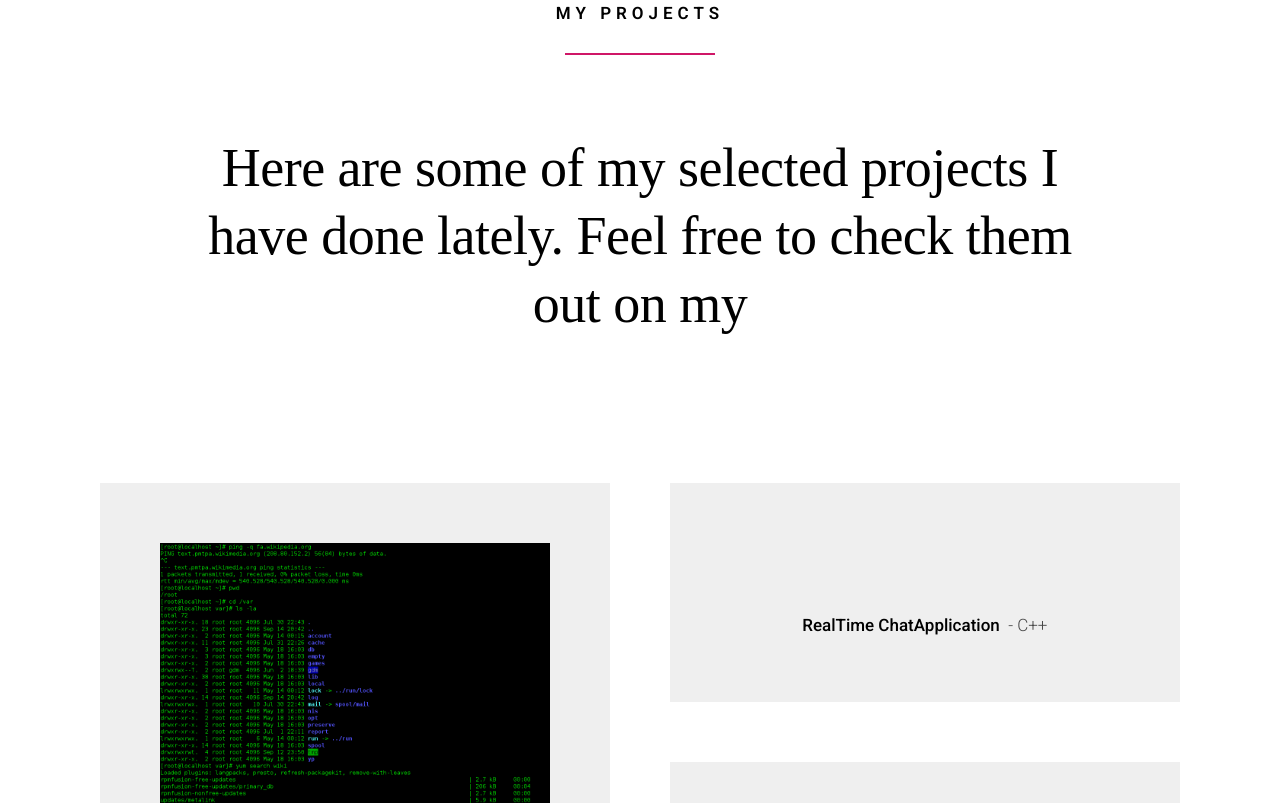
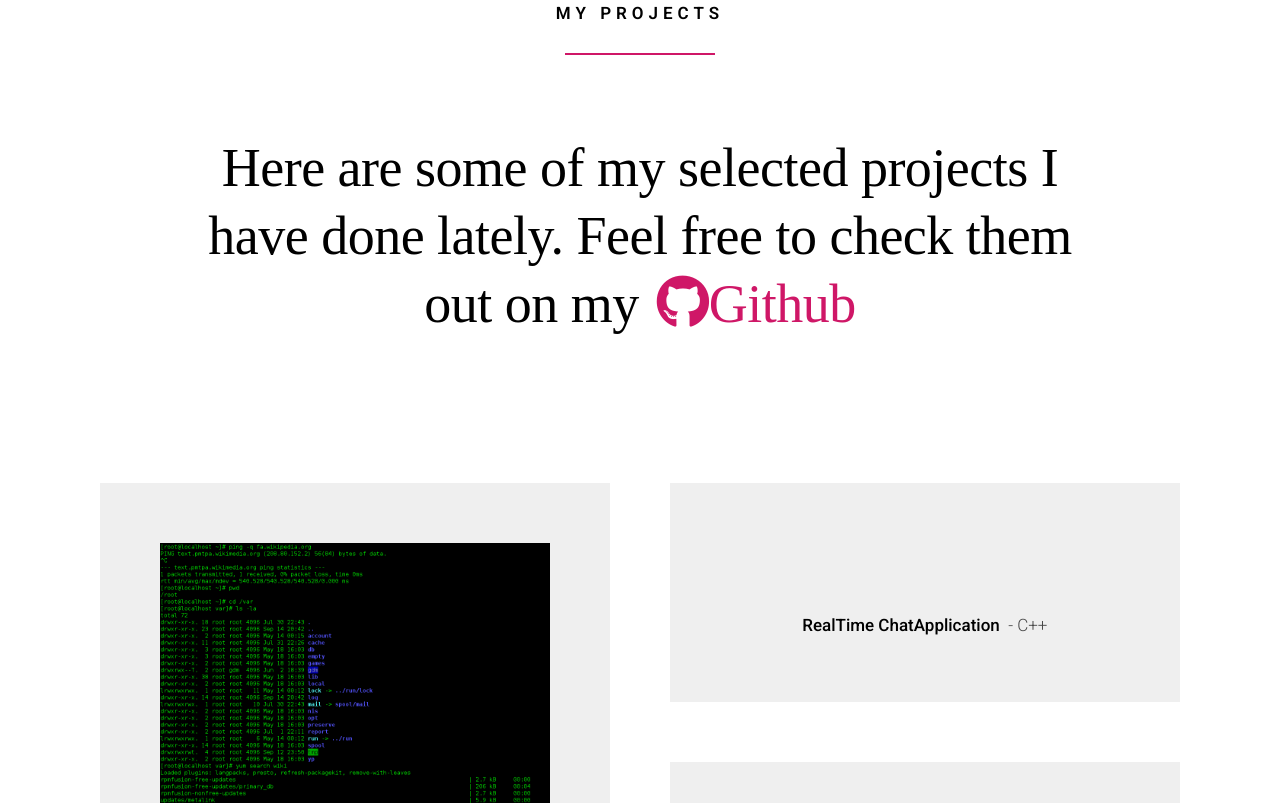
Before and after one commit to MSHAHID1122/Portfolio, a plain HTML site: page index.html in a window 1280 px wide. Shown: the part 3503-4306 px from the top of the page. Drawn offline with Linux system fonts and the light colour scheme; a web font is replaced by a local one.

Commit message:
Update index.html

```diff
--- a/index.html
+++ b/index.html
@@ -261,7 +261,8 @@
           </h2>
           <p class="section-desc">
             Here are some of my selected projects I have done lately. Feel free to
-            check them out on my <a href="https://github.com/MSHAHID1122" aria-label="GitHub">
+            check them out on my <a href="https://github.com/MSHAHID1122" aria-label="GitHub"><i style="margin-left: 5px;"class="fab fa-github" >Github</i>
+              </a>
           </p>
         </div>
       </div>
```
